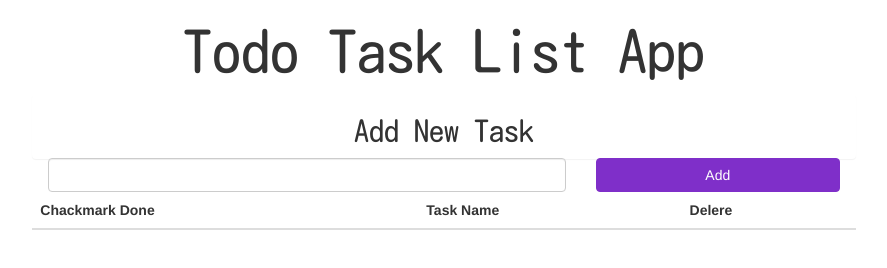
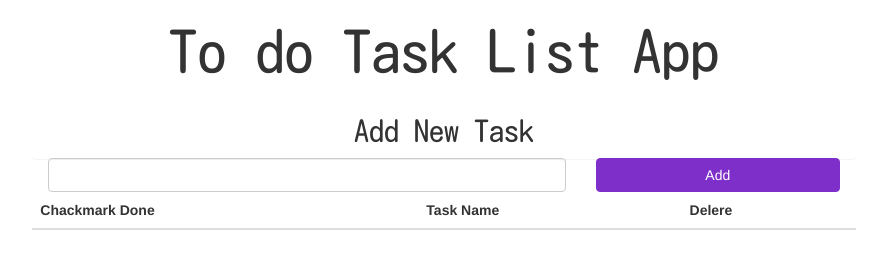
Before and after one commit to am9805/ToDo-List-VueJs, a plain HTML site: page index.html in a window 1280 px wide. Shown: the whole page, without its empty margins (196-1083 px from the left). Drawn offline with nearby package versions, Linux system fonts and the light colour scheme.

Commit message:
Other file for the css part

```diff
--- a/index.html
+++ b/index.html
@@ -26,7 +26,7 @@
 <body>
     <div class="container col-sm-8 col-sm-offset-2">
         <div id="taskApp">
-            <h1>Todo Task List App</h1>
+            <h1>To do Task List App</h1>
 
             <!-- Add new task form-->
             <div class="panel defoutl">
--- a/style.css
+++ b/style.css
@@ -6,6 +6,7 @@ h1 {
     font-size: 58px;
     font-family: 'Kosugi Maru';
     text-align: center;
+
 }
 h2{
     font-family: 'Kosugi Maru';
```
